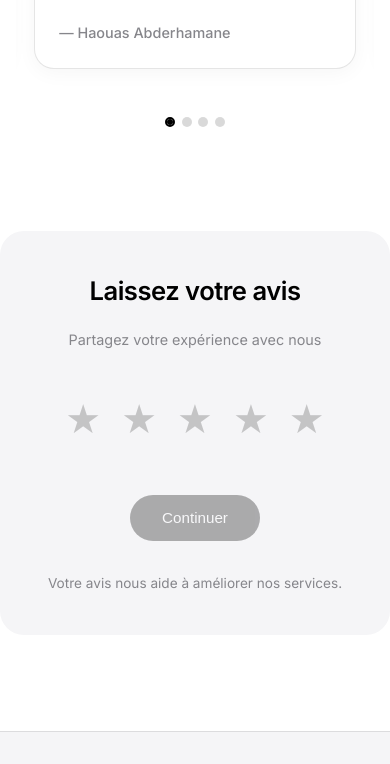
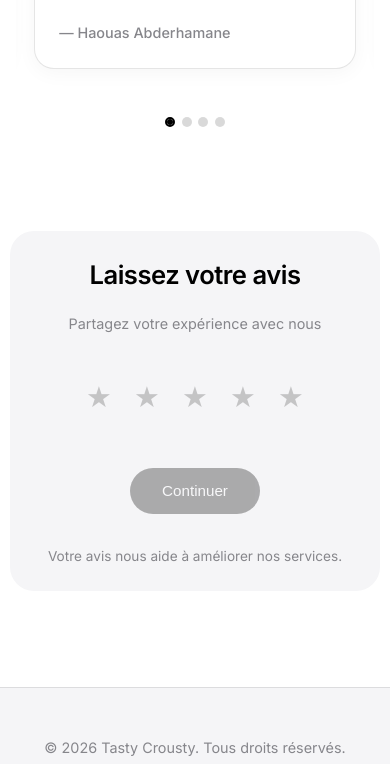
Before and after one commit to AnisHaddadi/Tasty-Crousty-avis, a website: page avis.html in a window 390 px wide. Shown: the part 1233-1997 px from the top of the page. Drawn offline with Linux system fonts and the light colour scheme.

Commit message:
RÃ©tablir taille Ã©toiles mobile et rÃ©duire taille carrÃ© gris sur mobile

```diff
--- a/avis.html
+++ b/avis.html
@@ -657,8 +657,9 @@
             }
 
             .rating-section {
-                padding: 3rem 1.5rem;
+                padding: 2rem 1.5rem;
                 margin: 1rem auto;
+                max-width: 90%;
             }
 
             .rating-title {
@@ -670,7 +671,7 @@
             }
 
             .rating-star {
-                font-size: 3rem;
+                font-size: 2rem;
             }
 
             .rating-btn {
@@ -731,13 +732,14 @@
             }
 
             .rating-section {
-                padding: 2.5rem 1rem;
+                padding: 1.5rem 1rem;
                 margin: 1rem auto;
                 border-radius: 24px;
+                max-width: 95%;
             }
 
             .rating-star {
-                font-size: 2.5rem;
+                font-size: 1.8rem;
             }
 
             .carousel-dots {
```
Also changed, not shown: index.html (+5 -3 lines).
